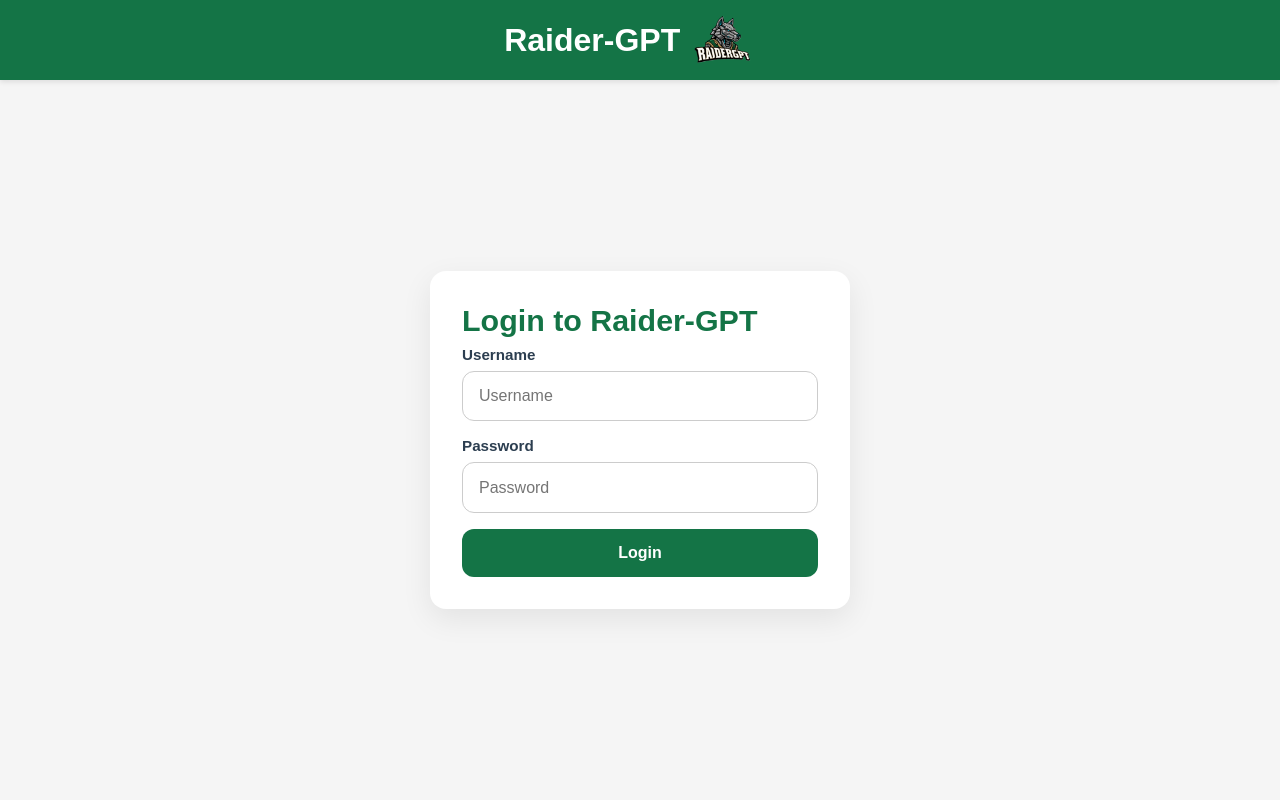
After one commit to Abhishekteja443/Organization-Specific-LLM-App, a Flask app: template templates/login.html in a window 1280 px wide. The commit adds this page. Run offline with Flask 3, Linux system fonts and the light colour scheme; the template is opened without the code that fills it, so the values that code supplies are empty; parts of the project's set-up code (start-up, migrations or seed data) failed here and were passed over.

Commit message:
upadted login

```diff
--- a/app.py
+++ b/app.py
@@ -1,7 +1,7 @@
 from dotenv import load_dotenv
 
 load_dotenv()
-from flask import Flask, render_template, request, jsonify, Response, stream_with_context
+from flask import Flask, render_template, request, jsonify, Response, stream_with_context, redirect, url_for
 from flask_cors import CORS
 import os
 import time
@@ -12,9 +12,7 @@ from functools import wraps
 from src import helper, logger
 from src.chat_engine import stream_chat_response
 from src.validators import InputValidator, validate_json_request
-from src.rate_limiter import rate_limiter, request_monitor
 from src.faiss_manager import faiss_manager
-from src.cache import query_cache
 
 
 #Initialize Flask app
@@ -23,7 +21,7 @@ app = Flask(__name__)
 
 # Security configuration
 app.config['JSON_SORT_KEYS'] = False
-app.config['MAX_CONTENT_LENGTH'] =16 * 1024 * 1024  # 16MB max request size
+app.config['MAX_CONTENT_LENGTH'] =16 * 1024 * 1024
 
 #Enable CORS with restricted origins
 CORS(app, resources={
@@ -37,23 +35,6 @@ CORS(app, resources={
 DEBUG_MODE =os.getenv("FLASK_DEBUG","False").lower() =="true"
 
 
-def require_rate_limit(f):
-    @wraps(f)
-    def decorated_function(*args, **kwargs):
-        ip =request.remote_addr
-        allowed, limits= rate_limiter.is_allowed(ip)
-
-        if not allowed:
-            logger.warning(f"Rate limit exceeded for IP: {ip}")
-            response = jsonify({
-                "error": "Rate limit exceeded",
-                "reset_in": limits["reset_in"]})
-            response.status_code =429
-            return response
-
-        return f(*args,**kwargs)
-
-    return decorated_function
 
 
 def log_request(f):
@@ -66,11 +47,9 @@ def log_request(f):
             response =f(*args, **kwargs)
             response_time =time.time() - start_time
             status_code =response.status_code if hasattr(response, 'status_code') else 200
-            request_monitor.log_request(endpoint, status_code, response_time, request.remote_addr)
             return response
         except Exception as e:
             response_time = time.time() -start_time
-            request_monitor.log_request(endpoint, 500, response_time, request.remote_addr)
             logger.error(f"Unhandled error in {endpoint}: {e}",exc_info=True)
             raise
 
@@ -81,6 +60,15 @@ def log_request(f):
 @log_request
 def admin_panel():
     try:
+        return redirect(url_for("login"))
+    except Exception as e:
+        logger.error(f"Error redirecting to login:{e}")
+        return jsonify({"error": "Failed to redirect to login"}),500
+
+@app.route("/index", methods=["GET"])
+@log_request
+def index_panel():
+    try:
         return render_template("index.html")
     except Exception as e:
         logger.error(f"Error rendering admin panel:{e}")
@@ -88,7 +76,6 @@ def admin_panel():
 
 
 @app.route("/submit-urls", methods=["POST"])
-@require_rate_limit
 @log_request
 def receive_urls():
     try:
@@ -166,8 +153,34 @@ def org_gpt_interface():
         return jsonify({"error": "Failed to load chat interface"}), 500
 
 
+@app.route("/login", methods=["GET", "POST"])
+@log_request
+def login():
+    try:
+        if request.method == "POST":
+            username = request.form.get("username", "").strip()
+            password = request.form.get("password", "").strip()
+
+            valid_users = {
+                "admin": "admin",
+                "w868axg": "56452312"
+            }
+
+            if username in valid_users and valid_users[username] == password:
+                if username == "admin":
+                    return redirect(url_for("index_panel"))
+                return redirect(url_for("org_gpt_interface"))
+
+            error = "Invalid username or password."
+            return render_template("login.html", error=error, username=username)
+
+        return render_template("login.html")
+    except Exception as e:
+        logger.error(f"Error rendering login page: {e}")
+        return jsonify({"error": "Failed to load login page"}), 500
+
+
 @app.route("/chat-stream", methods=["GET"])
-@require_rate_limit
 @log_request
 def chat_stream():
     try:
@@ -226,41 +239,16 @@ def health_check():
 def get_stats():
     try:
         faiss_stats =faiss_manager.get_index_stats()
-        request_stats= request_monitor.get_stats()
 
         return jsonify({
             "faiss": faiss_stats,
-            "requests": request_stats
+            # "requests": request_stats
         }), 200
 
     except Exception as e:
         logger.error(f"Error getting stats: {e}", exc_info=True)
         return jsonify({"error": "Failed to retrieve stats"}), 500
 
-
-@app.route("/api/cache-stats", methods=["GET"])
-@log_request
-def cache_stats():
-    try:
-        return jsonify({
-            "cache_size": len(query_cache.cache),
-            "max_size": query_cache.max_size,
-            "ttl_seconds": query_cache.ttl
-        }), 200
-    except Exception as e:
-        logger.error(f"Error getting cache stats: {e}")
-        return jsonify({"error": "Failed to retrieve cache stats"}), 500
-
-
-@app.route("/api/cache-clear", methods=["POST"])
-@log_request
-def clear_cache():
-    try:
-        query_cache.clear()
-        return jsonify({"message": "Cache cleared"}), 200
-    except Exception as e:
-        logger.error(f"Error clearing cache: {e}",exc_info=True)
-        return jsonify({"error": "Failed to clear cache"}), 500
 
 
 
@@ -339,11 +327,6 @@ def not_found(e):
     return jsonify({"error": "Endpoint not found"}), 404
 
 
-@app.errorhandler(429)
-def rate_limit_exceeded(e):
-    return jsonify({"error": "Rate limit exceeded"}), 429
-
-
 @app.errorhandler(500)
 def internal_error(e):
     logger.error(f"Internal error: {e}", exc_info=True)
--- a/src/__init__.py
+++ b/src/__init__.py
@@ -28,5 +28,4 @@ METADATA_PATH = os.path.join(FAISS_INDEX_PATH, "metadata.json")
 INDEX_DATA_FILE = os.path.join(FAISS_INDEX_PATH, "index_data.json")
 INDEX_FAISS_FILE = os.path.join(FAISS_INDEX_PATH, "index.faiss")
 
-# Create directory if it doesn't exist
 os.makedirs(FAISS_INDEX_PATH, exist_ok=True)
--- a/src/gpt_backend.py
+++ b/src/gpt_backend.py
@@ -1,8 +1,6 @@
 from src.faiss_manager import faiss_manager
-from src.cache import cached_result
 from src import logger
 
-@cached_result(ttl=3600)
 def retrieve_relevant_chunks(query, top_n=4):
     try:
         return faiss_manager.retrieve_relevant_chunks(query, top_n)
--- /dev/null
+++ b/templates/login.html
@@ -0,0 +1,129 @@
+<!DOCTYPE html>
+<html lang="en">
+<head>
+    <meta charset="UTF-8">
+    <meta name="viewport" content="width=device-width, initial-scale=1.0">
+    <title>Login - Raider-GPT</title>
+    <style>
+        * {
+            margin: 0;
+            padding: 0;
+            box-sizing: border-box;
+            font-family: Arial, sans-serif;
+        }
+        body {
+            min-height: 100vh;
+            display: flex;
+            flex-direction: column;
+            background-color: #f5f5f5;
+            color: #2c3e50;
+        }
+        .header {
+            background-color: #147446;
+            color: white;
+            text-align: center;
+            flex-shrink: 0;
+            box-shadow: 0 2px 5px rgba(0,0,0,0.1);
+        }
+        .login-wrapper {
+            flex: 1;
+            display: flex;
+            align-items: center;
+            justify-content: center;
+            padding: 2rem;
+        }
+        .login-card {
+            width: 100%;
+            max-width: 420px;
+            padding: 2rem;
+            background: white;
+            border-radius: 16px;
+            box-shadow: 0 10px 30px rgba(0, 0, 0, 0.08);
+        }
+        .login-card h2 {
+            margin-bottom: 0.5rem;
+            color: #147446;
+            font-size: 1.9rem;
+        }
+        .login-card p {
+            margin-bottom: 1.5rem;
+            color: #535f6b;
+        }
+        .form-group {
+            margin-bottom: 1rem;
+            display: flex;
+            flex-direction: column;
+            gap: 0.5rem;
+        }
+        .form-group label {
+            font-size: 0.95rem;
+            font-weight: 600;
+            color: #2c3e50;
+        }
+        .form-group input {
+            width: 100%;
+            padding: 0.95rem 1rem;
+            border: 1px solid #ccc;
+            border-radius: 12px;
+            font-size: 1rem;
+            outline: none;
+            transition: border-color 0.2s ease;
+        }
+        .form-group input:focus {
+            border-color: #147446;
+            box-shadow: 0 0 0 3px rgba(20, 116, 70, 0.12);
+        }
+        .login-button {
+            width: 100%;
+            padding: 0.95rem 1rem;
+            background-color: #147446;
+            border: none;
+            color: white;
+            font-size: 1rem;
+            font-weight: 700;
+            border-radius: 12px;
+            cursor: pointer;
+            transition: background-color 0.2s ease;
+        }
+        .login-button:hover {
+            background-color: #115f39;
+        }
+        .error {
+            margin-bottom: 1rem;
+            color: #c0392b;
+            font-weight: 600;
+        }
+        .small-text {
+            margin-top: 1.5rem;
+            color: #7f8c8d;
+            font-size: 0.95rem;
+            text-align: center;
+        }
+    </style>
+</head>
+<body>
+    <div class="header">
+        <h1 style="display: inline-block; vertical-align: middle;">Raider-GPT</h1>
+        <img src="/static/raider mascot.png" alt="Raider Mascot" style="height: 80px; width: auto; margin-right: 1rem; vertical-align: middle;">
+    </div>
+    <div class="login-wrapper">
+        <div class="login-card">
+            <h2>Login to Raider-GPT</h2>
+            {% if error %}
+                <div class="error">{{ error }}</div>
+            {% endif %}
+            <form method="post" action="{{ url_for('login') }}">
+                <div class="form-group">
+                    <label for="username">Username</label>
+                    <input id="username" name="username" type="text" placeholder="Username" value="{{ username|default('') }}" required>
+                </div>
+                <div class="form-group">
+                    <label for="password">Password</label>
+                    <input id="password" name="password" type="password" placeholder="Password" required>
+                </div>
+                <button type="submit" class="login-button">Login</button>
+            </form>
+        </div>
+    </div>
+</body>
+</html>
```
Also changed, not shown: src/cache.py (deleted, +0 -86 lines), src/rate_limiter.py (deleted, +0 -100 lines), templates/index.html (+102 -3 lines), templates/organization-gpt.html (+7 -4 lines), README.md, static/raider mascot.png (added), 1 other file.
